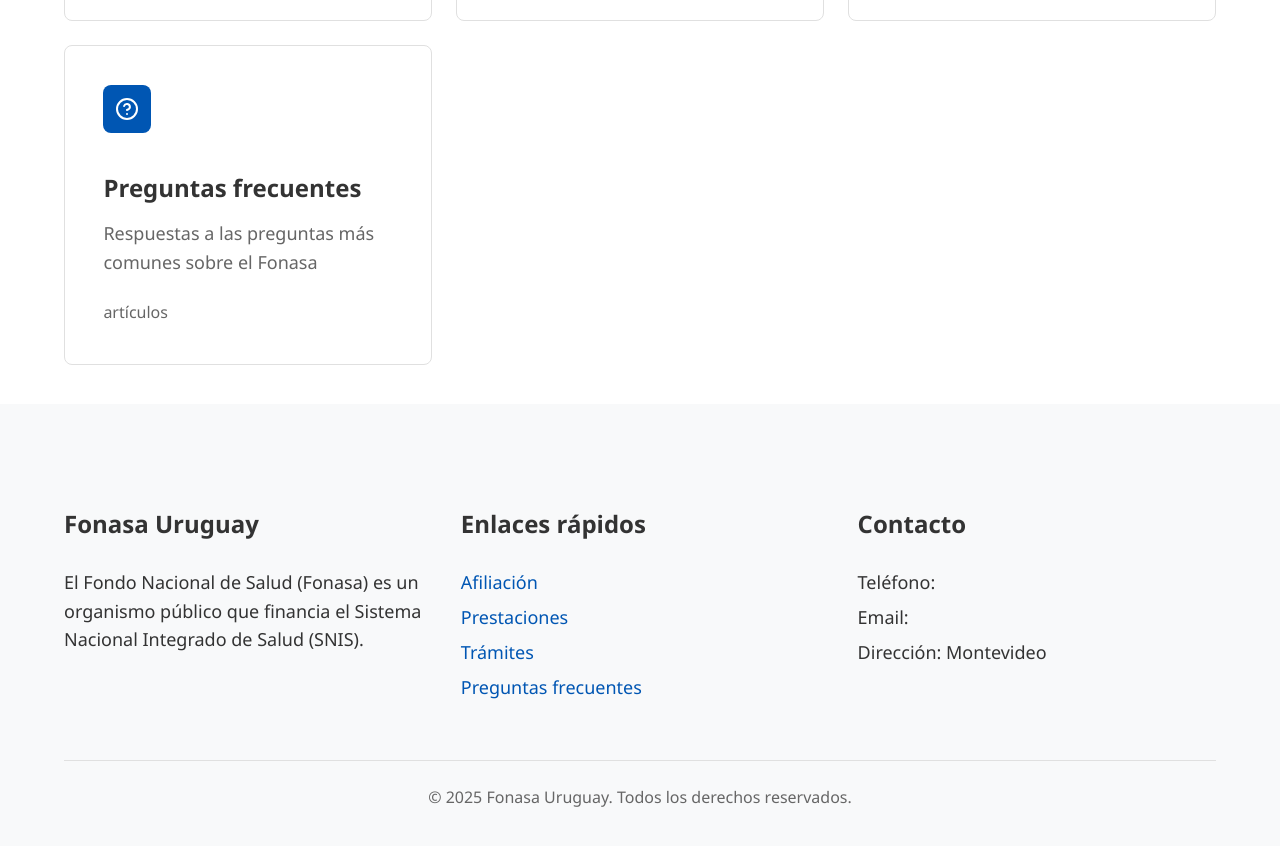
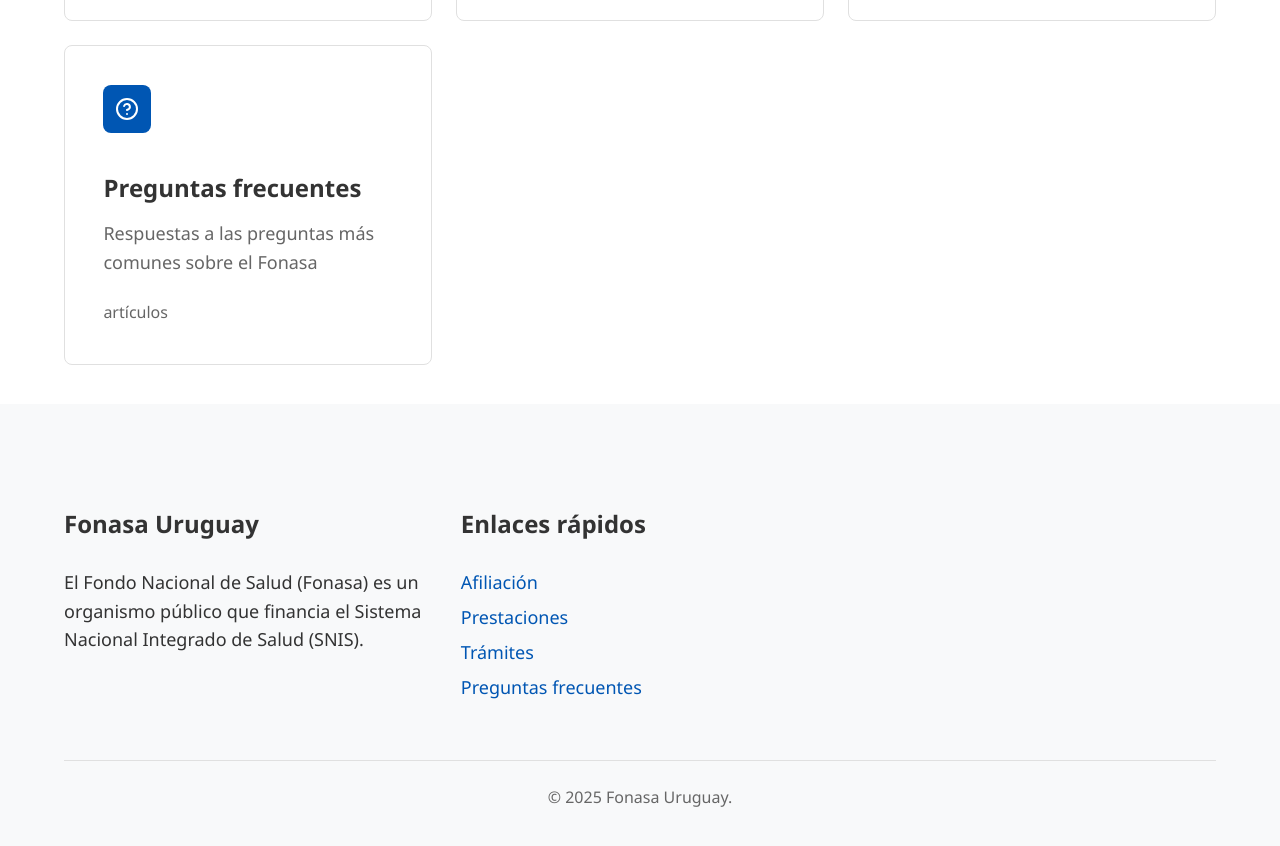
Before and after one commit to JoseAtel/fonasa.info, a Jekyll site: the page built from index.md, in a window 1280 px wide and 900 px high, scrolled down 677 px. Shown: the top 846 px of the window. Built offline with Jekyll 4.4.1, drawn with Linux system fonts in a browser that asks for light colours.

Commit message:
Actualizacion
footer.html

```diff
--- a/_includes/footer.html
+++ b/_includes/footer.html
@@ -16,18 +16,18 @@
           </ul>
         </div>
 
-        <div class="footer-section">
+        <!--<div class="footer-section">
           <h3>Contacto</h3>
           <ul>
             <li>Teléfono:</li>
             <li>Email:</li>
             <li>Dirección: Montevideo</li>
           </ul>
-        </div>
+        </div>-->
       </div>
 
       <div class="footer-bottom">
-        <p>&copy; {{ 'now' | date: "%Y" }} Fonasa Uruguay. Todos los derechos reservados.</p>
+        <p>&copy; {{ 'now' | date: "%Y" }} Fonasa Uruguay.</p>
       </div>
     </div>
   </footer>
```
